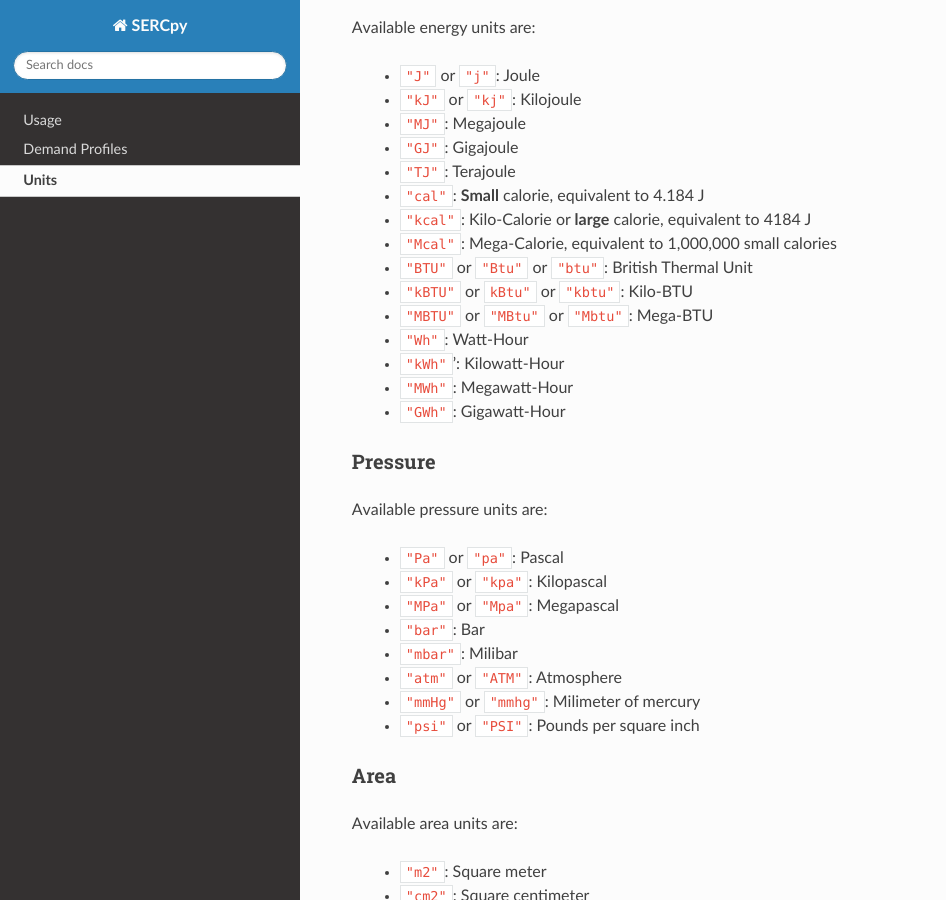
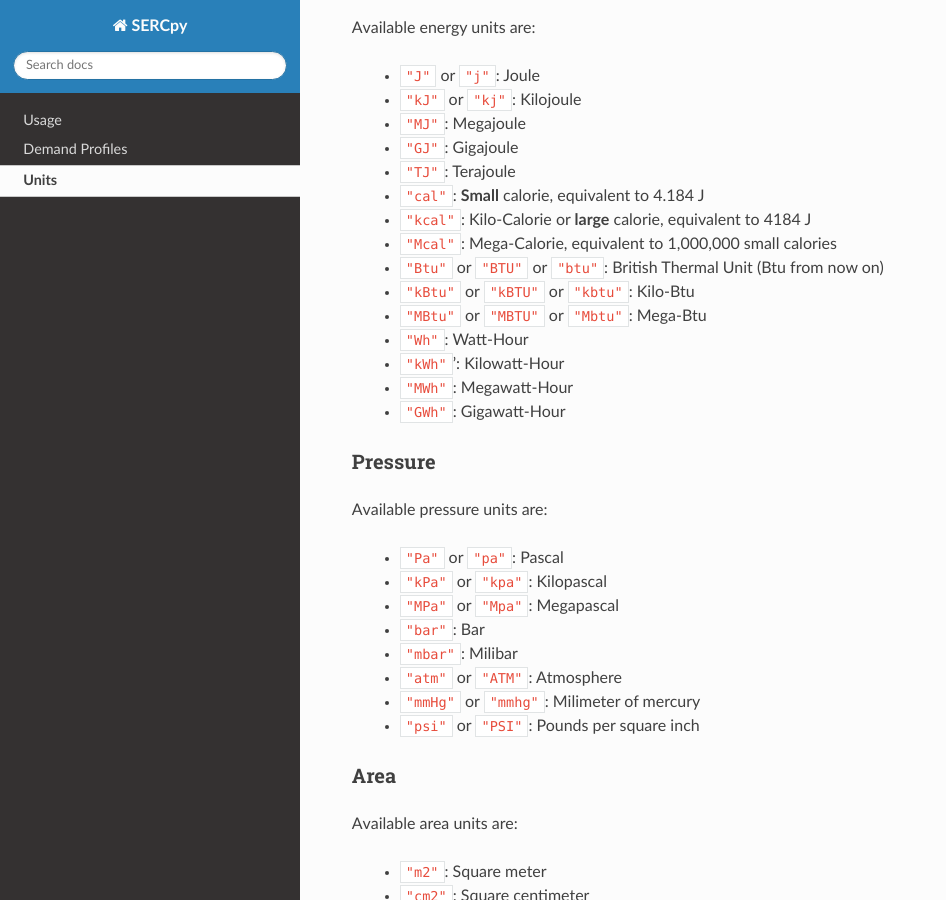
Before and after one commit to serc-chile/SERCpy, a Sphinx documentation site: the page built from docs/source/units.rst, in a window 1280 px wide and 900 px high, scrolled down 902 px. Shown: the whole window, without its empty margins (0-946 px from the left). Built offline with Sphinx 7.4.7 and the Read the Docs theme 3.1.0, drawn with Linux system fonts in a browser that asks for light colours; pages that are not in the unit, such as notebooks, are missing from menus.

Commit message:
Update units.rst

```diff
--- a/docs/source/units.rst
+++ b/docs/source/units.rst
@@ -42,9 +42,9 @@ Available energy units are:
   - `"cal"`: **Small** calorie, equivalent to 4.184 J
   - `"kcal"`: Kilo-Calorie or **large** calorie, equivalent to 4184 J
   - `"Mcal"`: Mega-Calorie, equivalent to 1,000,000 small calories
-  - `"BTU"` or `"Btu"` or `"btu"`: British Thermal Unit
-  - `"kBTU"` or `kBtu"` or `"kbtu"`: Kilo-BTU
-  - `"MBTU"` or `"MBtu"` or `"Mbtu"`: Mega-BTU
+  - `"Btu"` or `"BTU"` or `"btu"`: British Thermal Unit (Btu from now on)
+  - `"kBtu"` or `"kBTU"` or `"kbtu"`: Kilo-Btu
+  - `"MBtu"` or `"MBTU"` or `"Mbtu"`: Mega-Btu
   - `"Wh"`: Watt-Hour
   - `"kWh"`': Kilowatt-Hour
   - `"MWh"`: Megawatt-Hour
```
